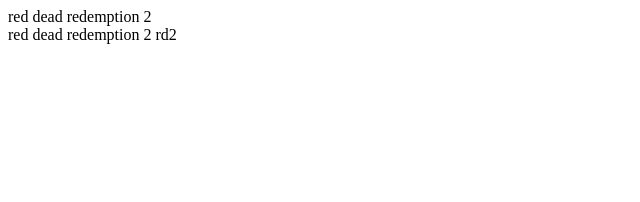
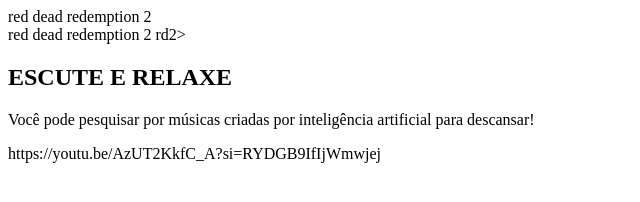
Before and after one commit to emilyyyk7w/emily, a plain HTML site: page index.html in a window 1280 px wide. Shown: the whole page, without its empty margins (0-640 px from the left). Drawn offline with Linux system fonts and the light colour scheme.

Commit message:
Update index.html

```diff
--- a/index.html
+++ b/index.html
@@ -8,8 +8,12 @@
 <body>
 <header> red dead redemption 2</header>
 </h1> red dead redemption 2
-</body>
-</html>
-rd2<p1>
+rd2<p1>>
+  </p>
+<section class="chamada">
+        <div class="chamada-texto">
+           <h1>ESCUTE E RELAXE</h1>
+            <p>Você pode pesquisar por músicas criadas por inteligência artificial para descansar!</p>
+        </div>
 
-</p>
+    https://youtu.be/AzUT2KkfC_A?si=RYDGB9IfIjWmwjej
```
